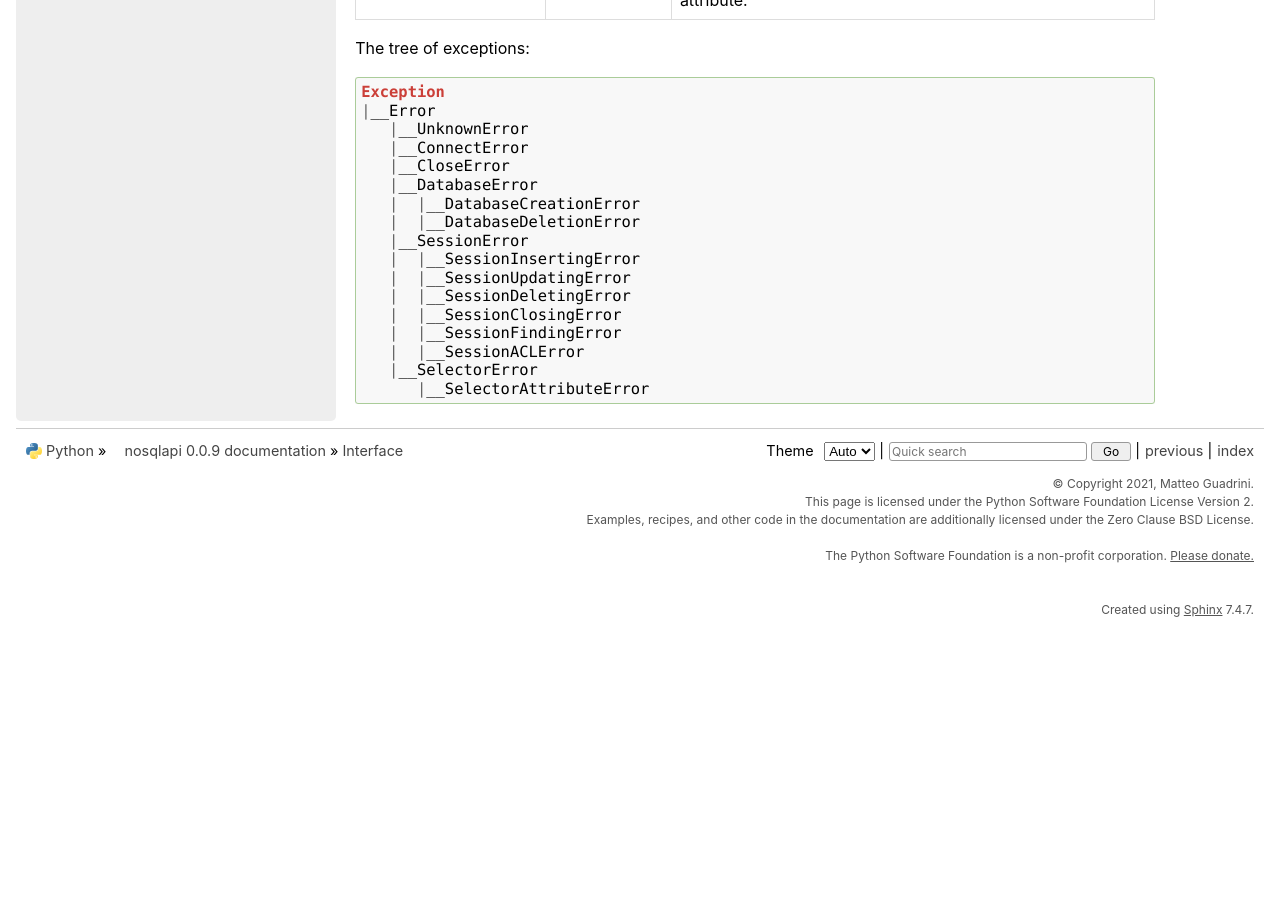
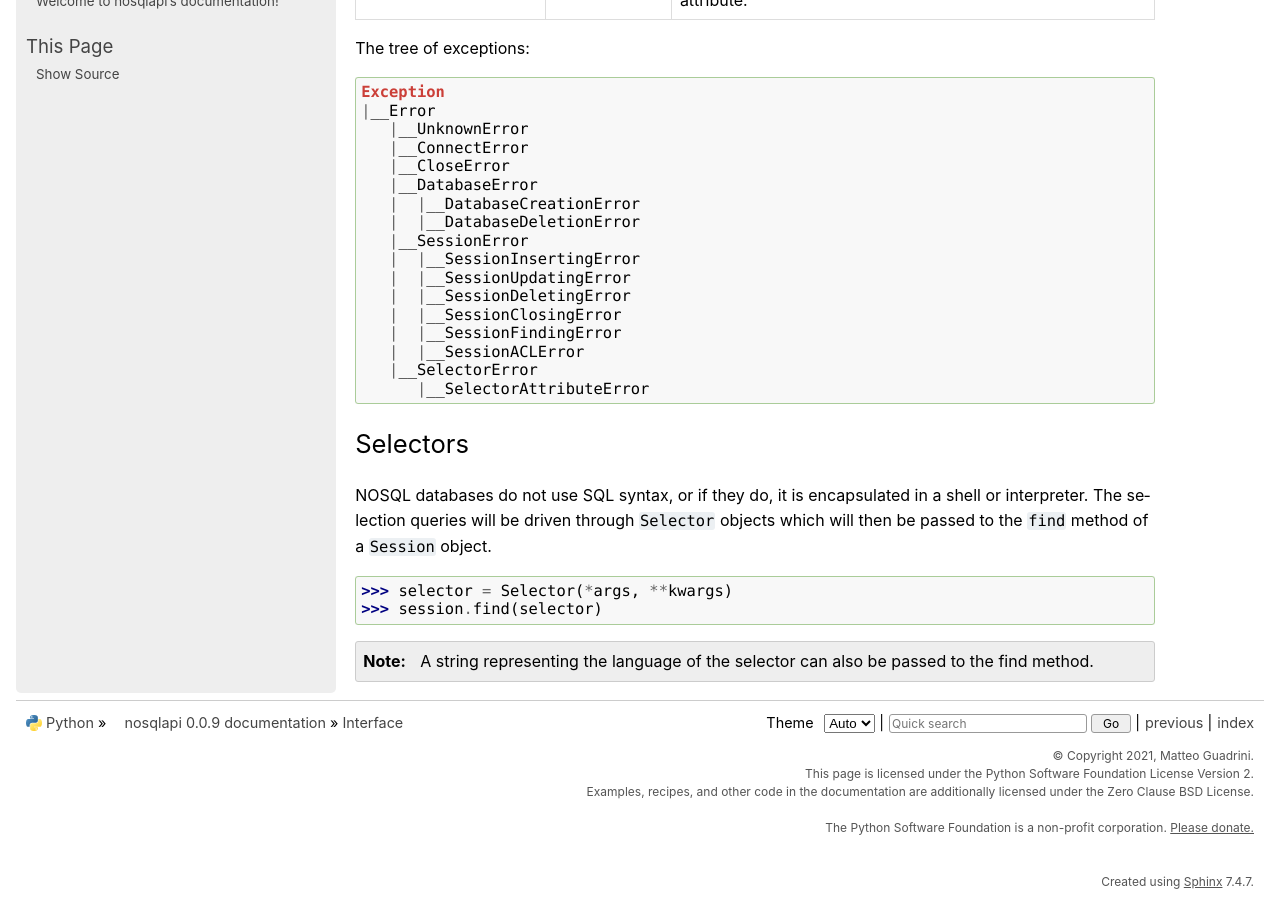
Before and after one commit to MatteoGuadrini/nosqlapi, a Sphinx documentation site: the page built from docs/source/interface.rst, in a window 1280 px wide and 900 px high, scrolled down 2041 px. Built offline with Sphinx 7.4.7, drawn with Linux system fonts in a browser that asks for light colours; before the commit the page ends 2669 px from its top, so only the background shows below that.

Commit message:
Added Selectors section

```diff
--- a/docs/source/interface.rst
+++ b/docs/source/interface.rst
@@ -89,3 +89,17 @@ The tree of exceptions:
        |  |__SessionACLError
        |__SelectorError
           |__SelectorAttributeError
+
+Selectors
+*********
+
+NOSQL databases do not use SQL syntax, or if they do, it is encapsulated in a shell or interpreter.
+The selection queries will be driven through ``Selector`` objects which will then be passed to the ``find`` method of a ``Session`` object.
+
+.. code-block:: pycon
+
+    >>> selector = Selector(*args, **kwargs)
+    >>> session.find(selector)
+
+.. note::
+    A string representing the language of the selector can also be passed to the find method.
```
